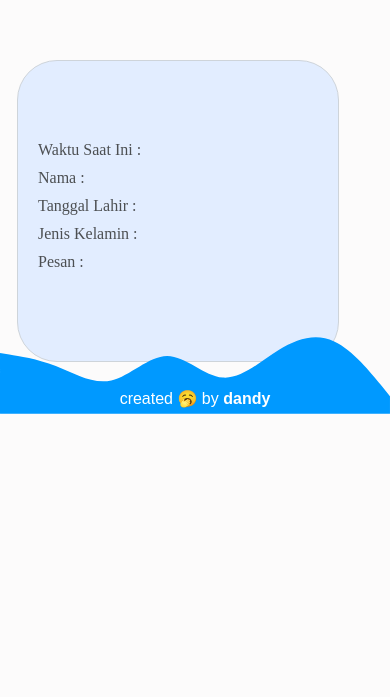
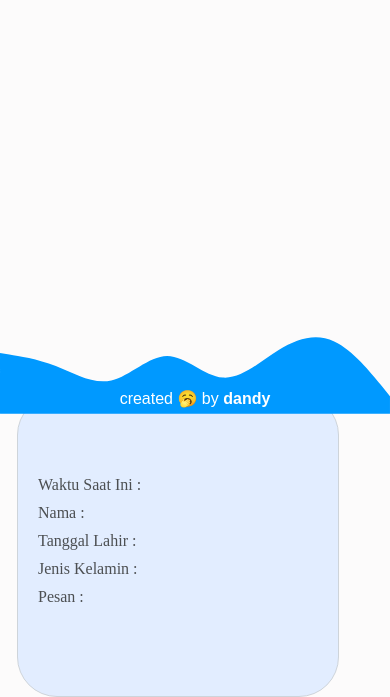
Before and after one commit to dandymulyaaa/dandymulyaaa.github.io, a plain HTML site: page index.html in a window 390 px wide. Shown: the part 3348-4045 px from the top of the page. Before the commit the page ends 3762 px from the top, so only its background shows below. Drawn offline with nearby package versions, Linux system fonts and the light colour scheme; a web font is replaced by a local one.

Commit message:
ada lagi2

```diff
--- a/css/style.css
+++ b/css/style.css
@@ -357,7 +357,7 @@ input[type='date'] {
     height: 300px;
     border: 1px solid rgb(206,212,218);
     position: relative;
-    bottom: -165px;
+    bottom: -500px;
     border-radius: 40px;
     background-color:rgb(226,237,255);
   }
```
